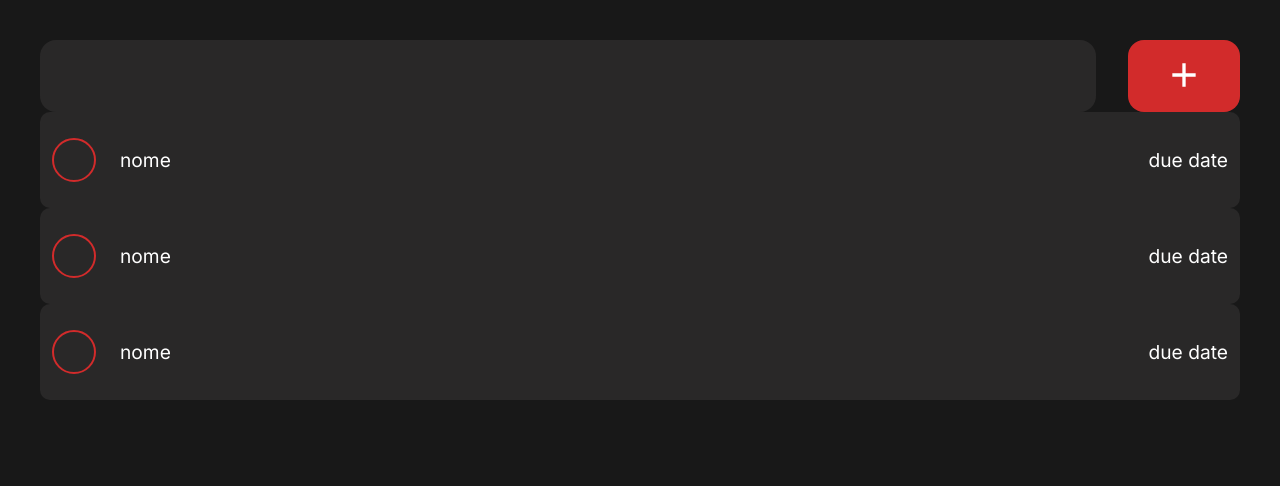
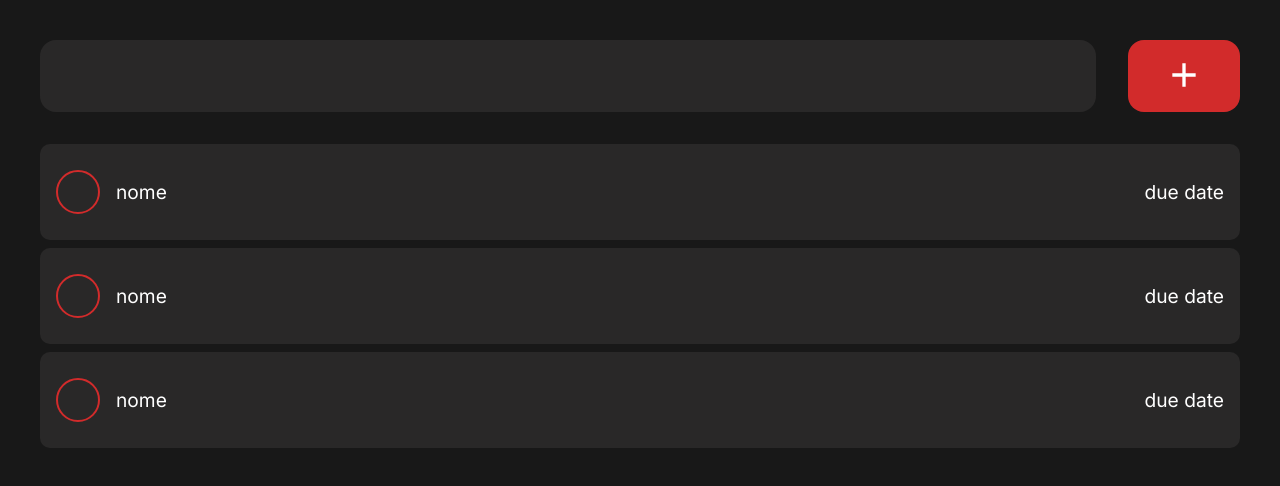
Before and after one commit to gentil-kadson/to-do-list-app, a Next.js app: page / in a window 1280 px wide. Shown: the top 486 px of the page. Built offline with nearby package versions, Linux system fonts and the light colour scheme.

Commit message:
estilização de tarefas na página principal concluída.

```diff
--- a/src/components/Task/Task.module.css
+++ b/src/components/Task/Task.module.css
@@ -3,10 +3,10 @@
   justify-content: space-between;
   align-items: center;
 
-  padding: 0.75rem;
+  padding: 1rem;
   border-radius: 0.625rem;
   font-size: 1.2rem;
-  height: 4.5rem;
+  height: 4rem;
 
   background-color: #292828;
 }
@@ -19,7 +19,7 @@
 .leftItems {
   display: flex;
   align-items: center;
-  gap: 1.5rem;
+  gap: 1rem;
 }
 
 .taskCheck {
--- a/src/pages/index.tsx
+++ b/src/pages/index.tsx
@@ -26,9 +26,11 @@ export default function Home() {
           </button>
         </Link>
       </div>
-      <Task />
-      <Task />
-      <Task />
+      <div className={styles.tasksContainer}>
+        <Task />
+        <Task />
+        <Task />
+      </div>
     </main>
   );
 }
--- a/src/styles/Home.module.css
+++ b/src/styles/Home.module.css
@@ -45,3 +45,11 @@
   filter: brightness(0) saturate(100%) invert(96%) sepia(66%) saturate(0%)
     hue-rotate(179deg) brightness(111%) contrast(100%);
 }
+
+.tasksContainer {
+  margin-top: 2rem;
+
+  display: flex;
+  flex-direction: column;
+  gap: 0.5rem;
+}
```
